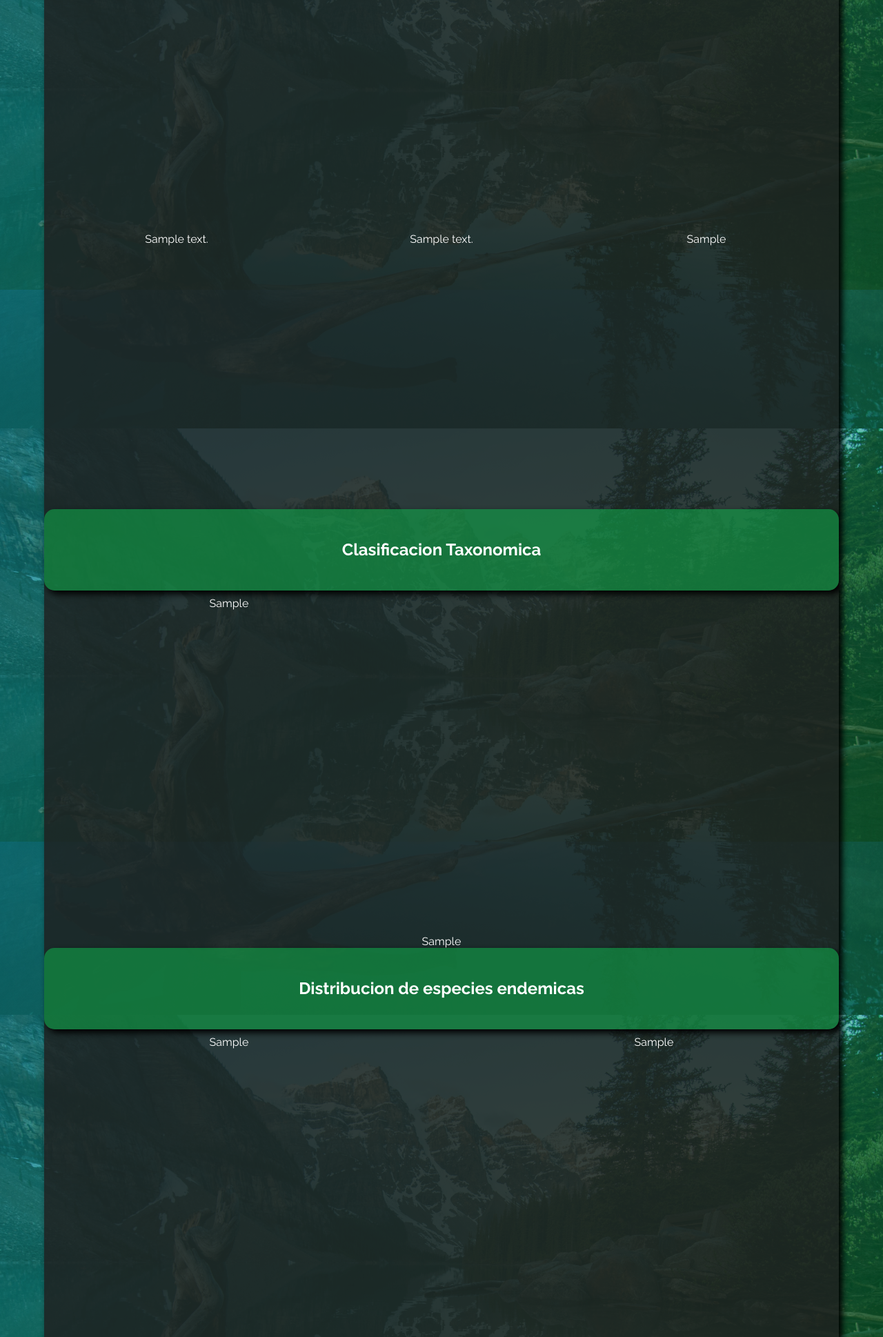
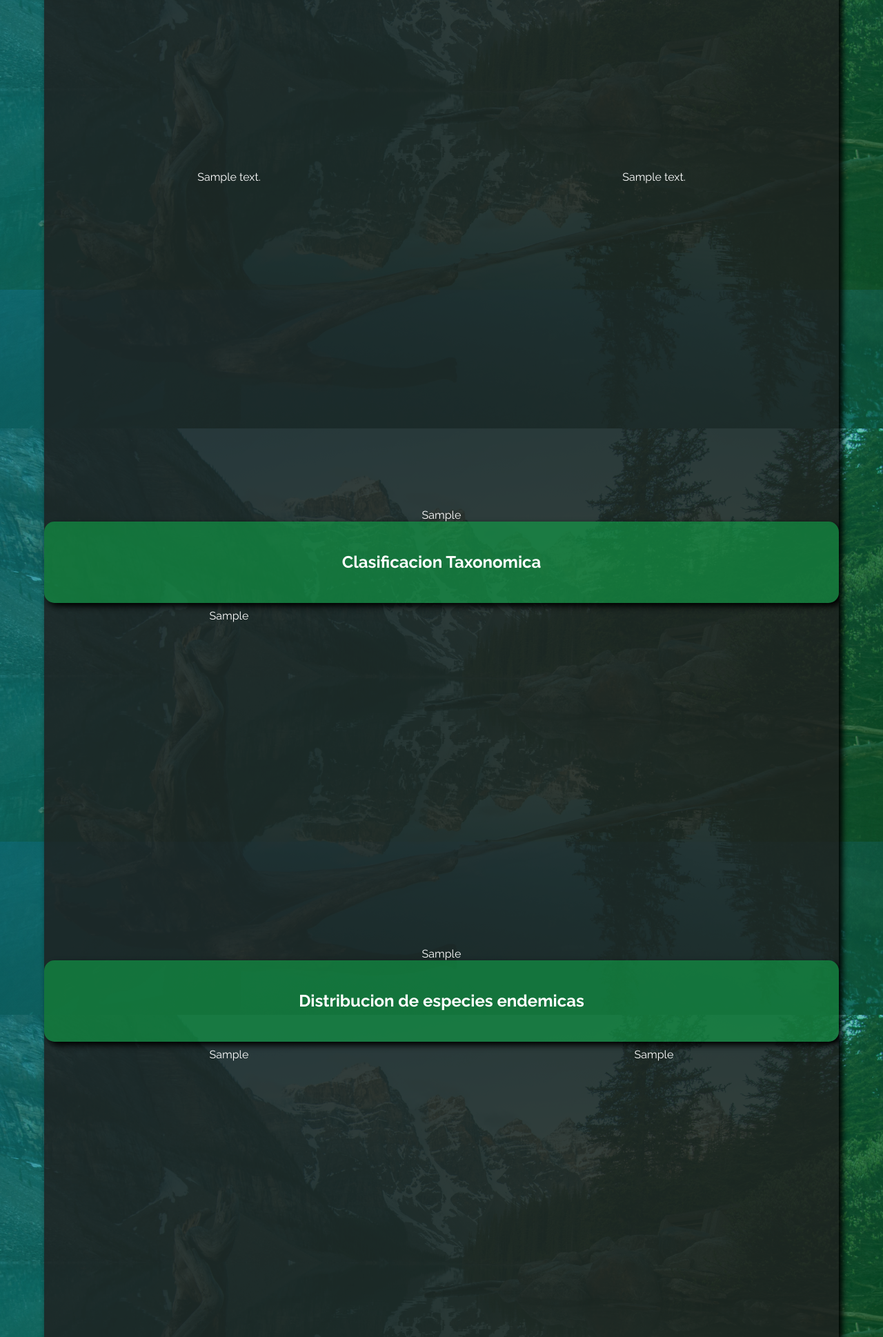
Before and after one commit to CristhianAC/Artemisa, a Django app: template globalApp/templates/proyect.html in a window 1280 px wide. Shown: the part 2780-4718 px from the top of the page at 69% size. Run offline with Django 4.2, Linux system fonts and the light colour scheme; the template is opened without the code that fills it: most values are stand-ins (such as "Sample title", 1, 10 or a date in 2020).

Commit message:
Cambios en html y avance en gpt

```diff
--- a/BackEnd/Codigo/Componentes/Miscelania.py
+++ b/BackEnd/Codigo/Componentes/Miscelania.py
@@ -72,9 +72,11 @@ class Miscelania (Componente):
                             un total de {datos['variacion'][2]} muestras de {datos['variacion'][1]} especies, de las cuales,
                             {datos['variacion'][4]} eran de especies endémicas, casi endémicas o amenazadas, lo que supone
                             una varición de {datos['variacion'][4] - datos['seguimiento'][4]} especies de este tipo reportadas,
+                            sacame conclusiones al respecto.
                             '''
             respuesta += comparativa
         except:
+            respuesta += ", sacame conclusiones al respecto"
             return respuesta
 
         return respuesta
--- a/globalApp/templates/proyect.html
+++ b/globalApp/templates/proyect.html
@@ -146,13 +146,16 @@
 
                                                 </div>
                                         </div>
-                                        <div class="unoportres">
+                                        <div class="unopordos">
                                                 <div class="diversidadalpha">
                                                         {{BiodivAlpha|safe }}
                                                 </div>
                                                 <div class="diversidadB">
                                                         {{BiodivBeta|safe }}
                                                 </div>
+
+                                        </div>
+                                        <div>
                                                 <div class="cantende">
                                                         {{varEspEnd|safe }}
                                                 </div>
@@ -207,7 +210,9 @@
                                         </div>
 
                                         <div class="conclusiones">
-
+                                                <div class="conclusionesGPT">
+                                                        <h2>Conclusiones</h2>
+                                                </div>
                                         </div>
                                 </div>
                 </section>
--- a/static/CSS/style2.css
+++ b/static/CSS/style2.css
@@ -73,7 +73,7 @@ body{
     height: 500px;
     grid-template-columns: 1fr 1fr;
     gap: 100px;
-
+    justify-content: center;
 }
 .resumenes__item{
     background-color: #0fa3489c;
@@ -88,12 +88,16 @@ body{
 .unoportres{
 
     display: grid;
-    height: 500px;
-    grid-template-columns: 1fr 1fr 1fr;
+    height: auto;
+
+    grid-template-columns: 1fr 1fr;
     padding: 100px 0;
 
 }
-
+.cantende{
+    display: flex;
+    justify-content: center;
+}
 .titlediv{
     padding: 45px;
 
```
Also changed, not shown: BackEnd/Codigo/Componentes/IA.py (added, +21 -0 lines).
